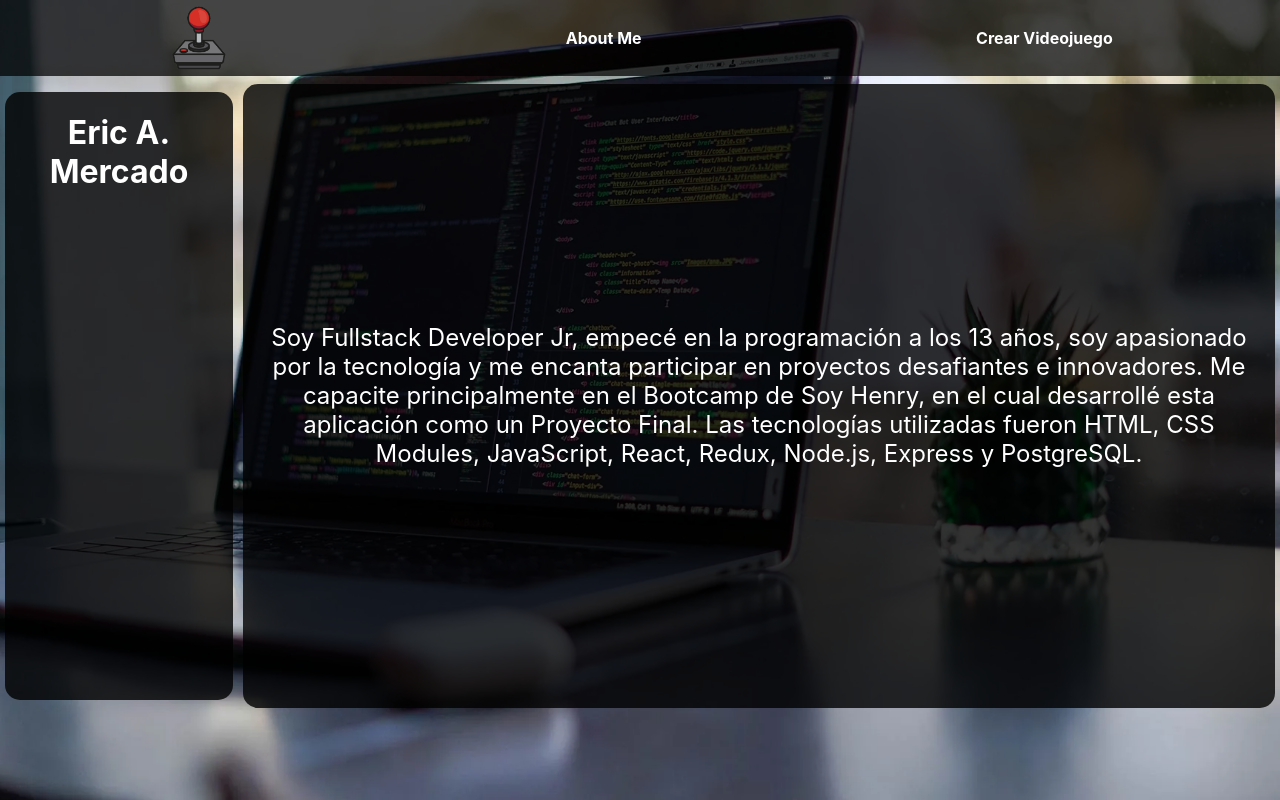
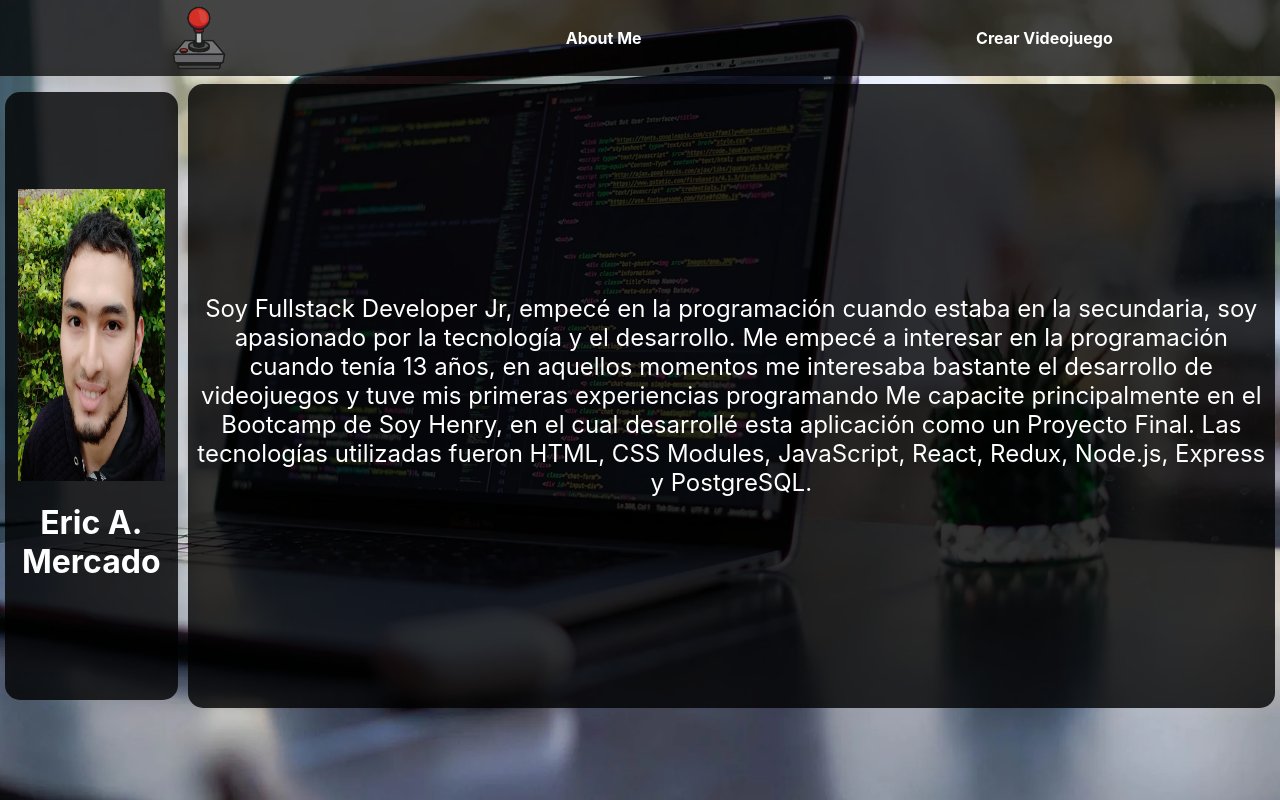
Before and after one commit to EricWithC04/PI-Videogames, a React (Create React App) app in the folder client/: page /Home/AboutMe in a window 1280 px wide. Built offline with nearby package versions, Linux system fonts and the light colour scheme.

Commit message:
ultimos detallitos a about me

```diff
--- a/client/src/components/About/About.jsx
+++ b/client/src/components/About/About.jsx
@@ -1,6 +1,6 @@
 import React from 'react';
-import { Link } from 'react-router-dom';
 import NavBar from '../NavBar/NavBar';
+import foto from "../../img/fotoYo.jpg"
 import styles from "./About.module.css";
 
 const About = () => {
@@ -9,13 +9,15 @@ const About = () => {
             <NavBar />
             <div className={styles.aboutContainer}>
                 <div className={styles.name}>
+                    <img src={foto} alt="foto" />
                     <h1>Eric A. Mercado</h1>
                 </div>
                 <div className={styles.text}>
                     <p>
-                        Soy Fullstack Developer Jr, empecé en la programación a los 13 años,
-                        soy apasionado por la tecnología y me encanta participar
-                        en proyectos desafiantes e innovadores.
+                        Soy Fullstack Developer Jr, empecé en la programación cuando estaba en la secundaria,
+                        soy apasionado por la tecnología y el desarrollo.
+                        Me empecé a interesar en la programación cuando tenía 13 años, en aquellos momentos
+                        me interesaba bastante el desarrollo de videojuegos y tuve mis primeras experiencias programando
                         Me capacite principalmente en el Bootcamp de Soy Henry, en el cual desarrollé
                         esta aplicación como un Proyecto Final. Las tecnologías utilizadas fueron HTML,
                         CSS Modules, JavaScript, React, Redux, Node.js, Express y PostgreSQL.
--- a/client/src/components/About/About.module.css
+++ b/client/src/components/About/About.module.css
@@ -31,6 +31,7 @@
     align-items: center;
 }
 
+
 .text {
     display: flex;
     align-items: center;
@@ -45,7 +46,9 @@
 
 .name {
     display: flex;
+    flex-direction: column;
     justify-content: center;
+    align-items: center;
     background-color: #000c;
     color: white;
     margin: 5px;
@@ -53,3 +56,8 @@
     width: 80vw;
     height: 95%;
 }
+
+.name img {
+    width: 85%;
+    height: 48%;
+}
```
Also changed, not shown: client/src/img/fotoYo.jpg (added).
